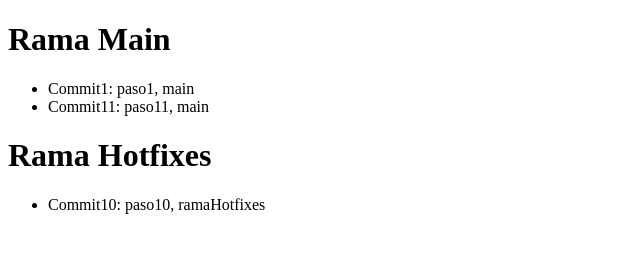
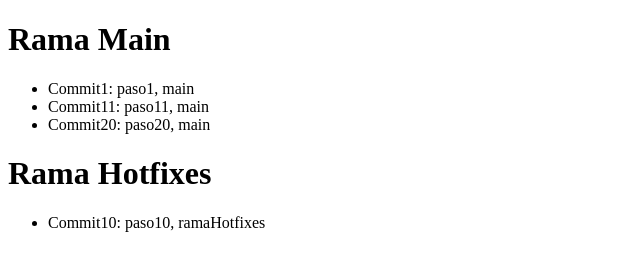
Before and after one commit to edurenera/proyecto-git, a plain HTML site: page index.html in a window 1280 px wide. Shown: the whole page, without its empty margins (0-640 px from the left). Drawn offline with Linux system fonts and the light colour scheme.

Commit message:
Commit20: paso20,main

```diff
--- a/index.html
+++ b/index.html
@@ -10,6 +10,7 @@
     <ul>
         <li>Commit1: paso1, main</li>
         <li>Commit11: paso11, main</li>
+        <li>Commit20: paso20, main</li>
     </ul>
     <h1>Rama Hotfixes</h1>
     <ul>
```
